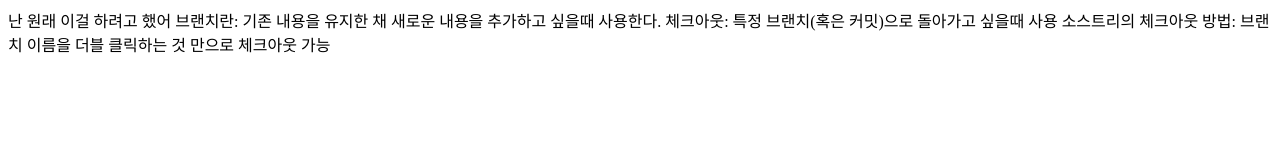
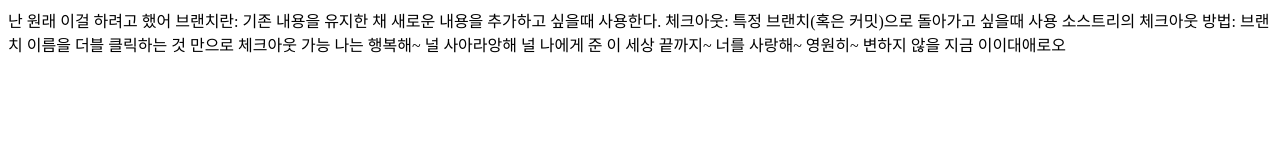
Before and after one commit to gkswl412/HtmlCssDesignPractice, a plain HTML site: page happy.html in a window 1280 px wide. Drawn offline with Linux system fonts and the light colour scheme.

Commit message:
happy.html 조장혁-love 가사 추가
노래 너무 좋다

```diff
--- a/happy.html
+++ b/happy.html
@@ -9,5 +9,8 @@
 	브랜치란: 기존 내용을 유지한 채 새로운 내용을 추가하고 싶을때 사용한다.
 	체크아웃: 특정 브랜치(혹은 커밋)으로 돌아가고 싶을때 사용
 	소스트리의 체크아웃 방법: 브랜치 이름을 더블 클릭하는 것 만으로 체크아웃 가능
+
+	나는 행복해~ 널 사아라앙해 널 나에게 준 이 세상 끝까지~ 너를 사랑해~ 영원히~ 변하지 않을
+	지금 이이대애로오
 </body>
 </html>
```
